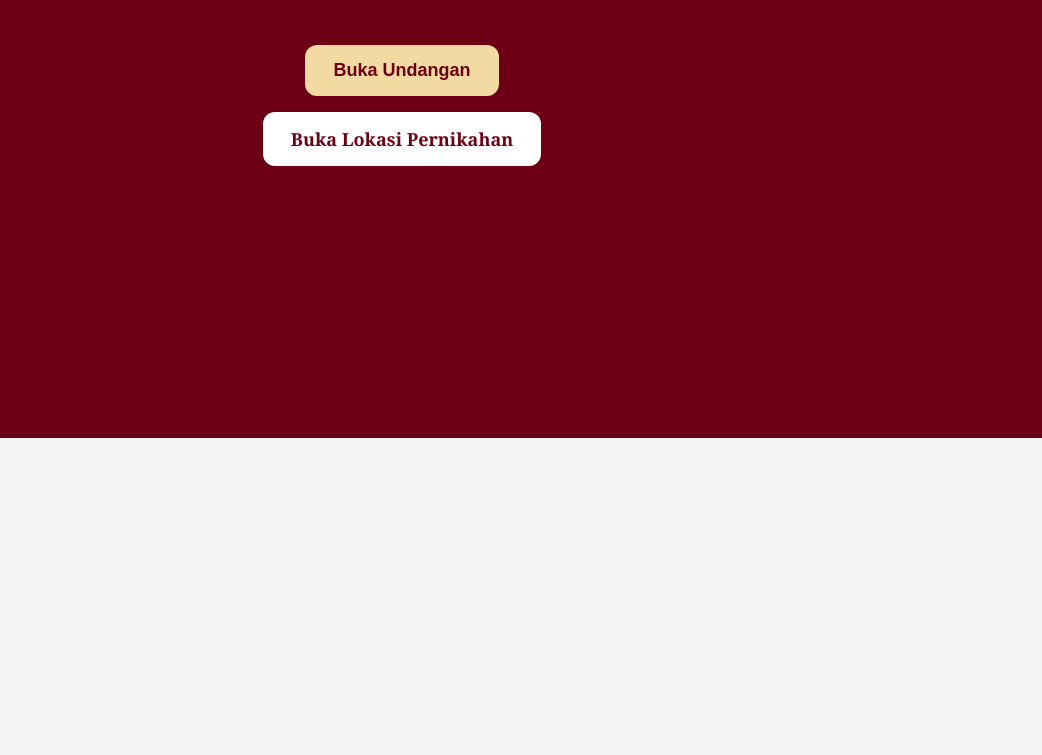
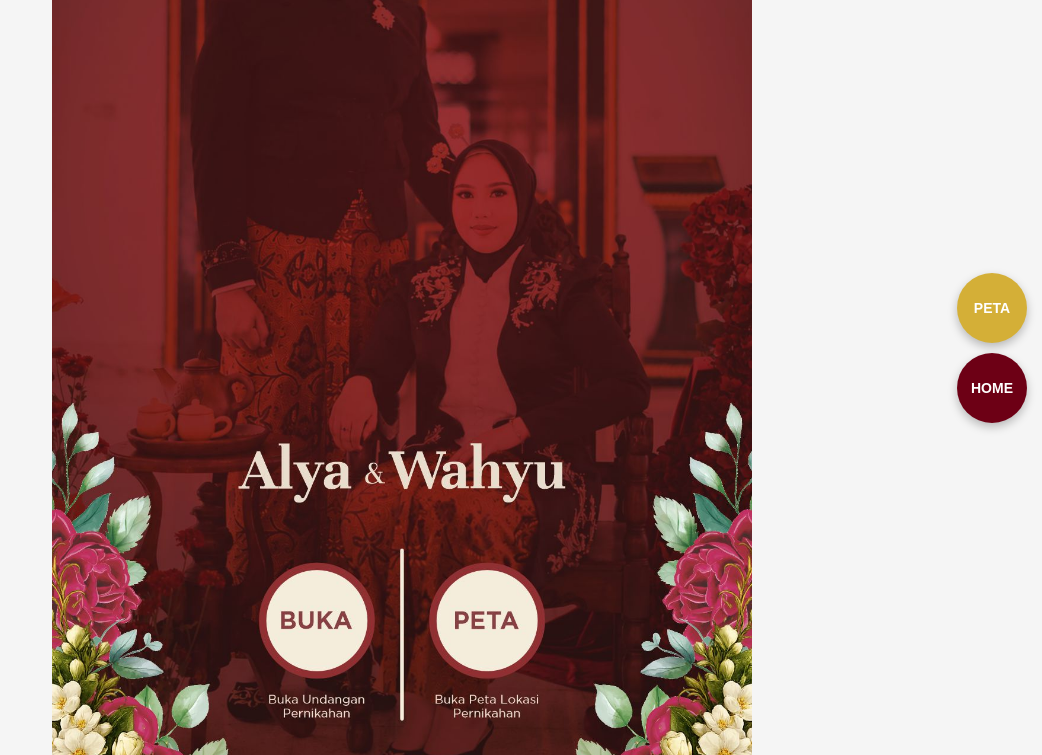
Before and after one commit to alya-wahyu-wedding/wedding-invitation, a plain HTML site: page index.html in a window 1280 px wide. Shown: the part 362-1117 px from the top of the page, without its empty margins (238-1280 px from the left). Before the commit the page ends 800 px from the top, so only its background shows below. Drawn offline with Linux system fonts and the light colour scheme.

Commit message:
Update index.html

```diff
--- a/index.html
+++ b/index.html
@@ -1,5 +1,4 @@
 <!DOCTYPE html>
-
 <html lang="id">
 
 <head>
@@ -12,11 +11,12 @@
 <meta property="og:title" content="Undangan Pernikahan Alya & Wahyu">
 <meta property="og:description" content="Kami mengundang Anda untuk hadir pada hari bahagia kami">
 <meta property="og:image" content="https://alya-wahyu-wedding.github.io/wedding-invitation/thumbnail.png">
+<meta property="og:image:width" content="1731">
+<meta property="og:image:height" content="909">
 <meta property="og:url" content="https://alya-wahyu-wedding.github.io/wedding-invitation/">
 <meta property="og:type" content="website">
 
 <meta name="twitter:card" content="summary_large_image">
-<meta name="twitter:image" content="https://alya-wahyu-wedding.github.io/wedding-invitation/thumbnail.png">
 
 <style>
 
@@ -36,68 +36,61 @@ overflow-x:hidden;
 font-family:Georgia, serif;
 }
 
+/* COVER */
+
 #cover{
-position:fixed;
-top:0;
-left:0;
+position:relative;
 width:100%;
-height:100vh;
-background:#6d0015;
-display:flex;
-flex-direction:column;
-justify-content:center;
-align-items:center;
-text-align:center;
-padding:20px;
-z-index:9999;
+max-width:700px;
+margin:auto;
 }
 
-#cover h1{
-color:white;
-font-size:34px;
-margin-bottom:10px;
+.cover-img{
+width:100%;
+display:block;
 }
 
-#cover h2{
-color:#f3d9a2;
-font-size:28px;
-margin-bottom:40px;
+/* AREA KLIK TRANSPARAN */
+
+.btn-buka{
+position:absolute;
+width:18%;
+height:10%;
+left:24%;
+bottom:10%;
+cursor:pointer;
 }
 
-.btn{
-padding:15px 28px;
-margin:8px;
-border:none;
-border-radius:12px;
-font-size:18px;
+.btn-peta{
+position:absolute;
+width:18%;
+height:10%;
+right:24%;
+bottom:10%;
 cursor:pointer;
-font-weight:bold;
 }
 
-.btn-open{
-background:#f3d9a2;
-color:#6d0015;
-}
-
-.btn-map{
-background:white;
-color:#6d0015;
-text-decoration:none;
-display:inline-block;
-}
+/* KONTEN */
 
 #content{
 display:none;
 max-width:700px;
 margin:auto;
 background:white;
+animation:fade .5s;
 }
 
 .page{
 width:100%;
-height:auto;
 display:block;
 }
+
+@keyframes fade{
+from{opacity:0}
+to{opacity:1}
+}
+
+/* FLOAT BUTTON */
 
 .floating{
 position:fixed;
@@ -110,16 +103,22 @@ z-index:999;
 }
 
 .float-btn{
-width:56px;
-height:56px;
+
+width:70px;
+height:70px;
+
 border:none;
 border-radius:50%;
-font-size:24px;
+
+font-size:14px;
+font-weight:bold;
+
 cursor:pointer;
+
 box-shadow:0 4px 10px rgba(0,0,0,.25);
 }
 
-.location{
+.peta{
 background:#d4af37;
 color:white;
 }
@@ -139,23 +138,23 @@ color:white;
 <source src="musik.mp3" type="audio/mpeg">
 </audio>
 
+<!-- COVER -->
+
 <div id="cover">
 
-<h1>Undangan Pernikahan</h1>
+<img src="cover.jpg" class="cover-img">
 
-<h2>Alya & Wahyu</h2>
-
-<button class="btn btn-open" onclick="bukaUndangan()">
-Buka Undangan
-</button>
+<div class="btn-buka" onclick="bukaUndangan()"></div>
 
 <a
-class="btn btn-map"
+class="btn-peta"
 target="_blank"
 href="https://www.google.com/maps/search/?api=1&query=Royal+Ambarrukmo+Yogyakarta">
-Buka Lokasi Pernikahan </a>
+</a>
 
 </div>
+
+<!-- ISI UNDANGAN -->
 
 <div id="content">
 
@@ -168,17 +167,21 @@ Buka Lokasi Pernikahan </a>
 
 </div>
 
+<!-- FLOAT BUTTON -->
+
 <div class="floating">
 
 <button
-class="float-btn location"
+class="float-btn peta"
 onclick="window.open('https://www.google.com/maps/search/?api=1&query=Royal+Ambarrukmo+Yogyakarta')">
-📍 </button>
+PETA
+</button>
 
 <button
 class="float-btn home"
 onclick="kembaliHome()">
-🏠 </button>
+HOME
+</button>
 
 </div>
 
@@ -189,6 +192,7 @@ const musik = document.getElementById("musik");
 function bukaUndangan(){
 
 document.getElementById("cover").style.display="none";
+
 document.getElementById("content").style.display="block";
 
 musik.play();
@@ -203,7 +207,8 @@ behavior:'smooth'
 function kembaliHome(){
 
 document.getElementById("content").style.display="none";
-document.getElementById("cover").style.display="flex";
+
+document.getElementById("cover").style.display="block";
 
 window.scrollTo({
 top:0,
```
